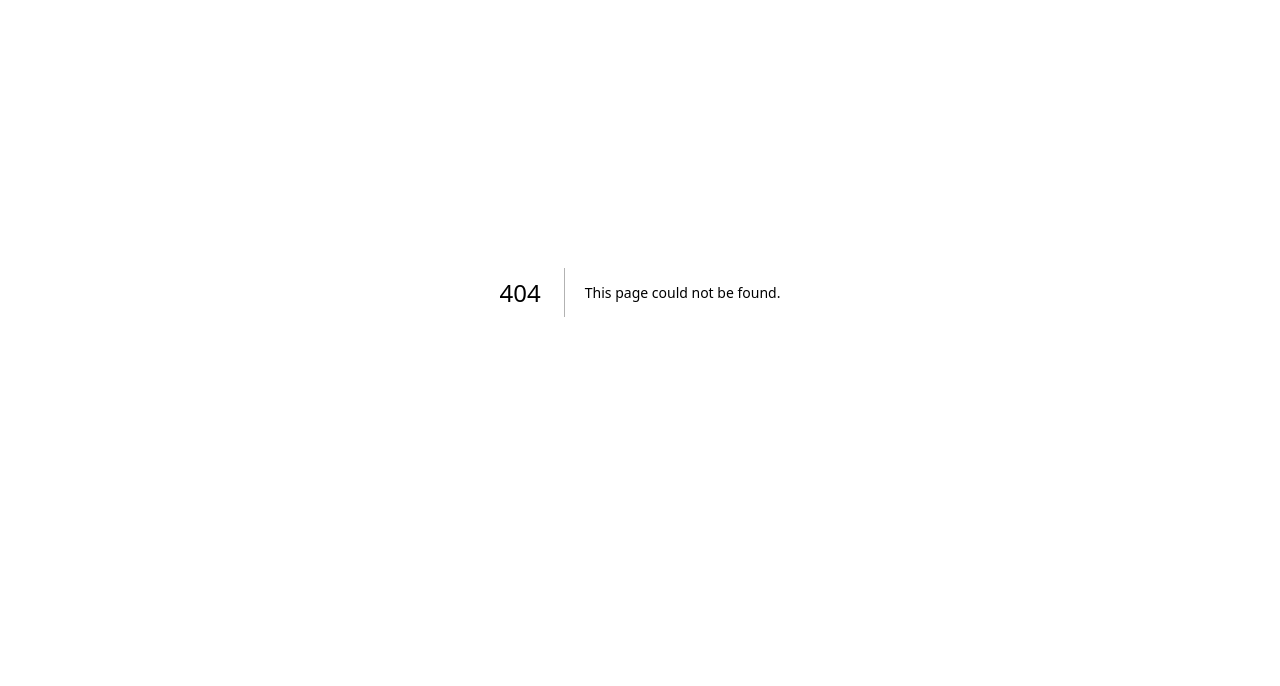
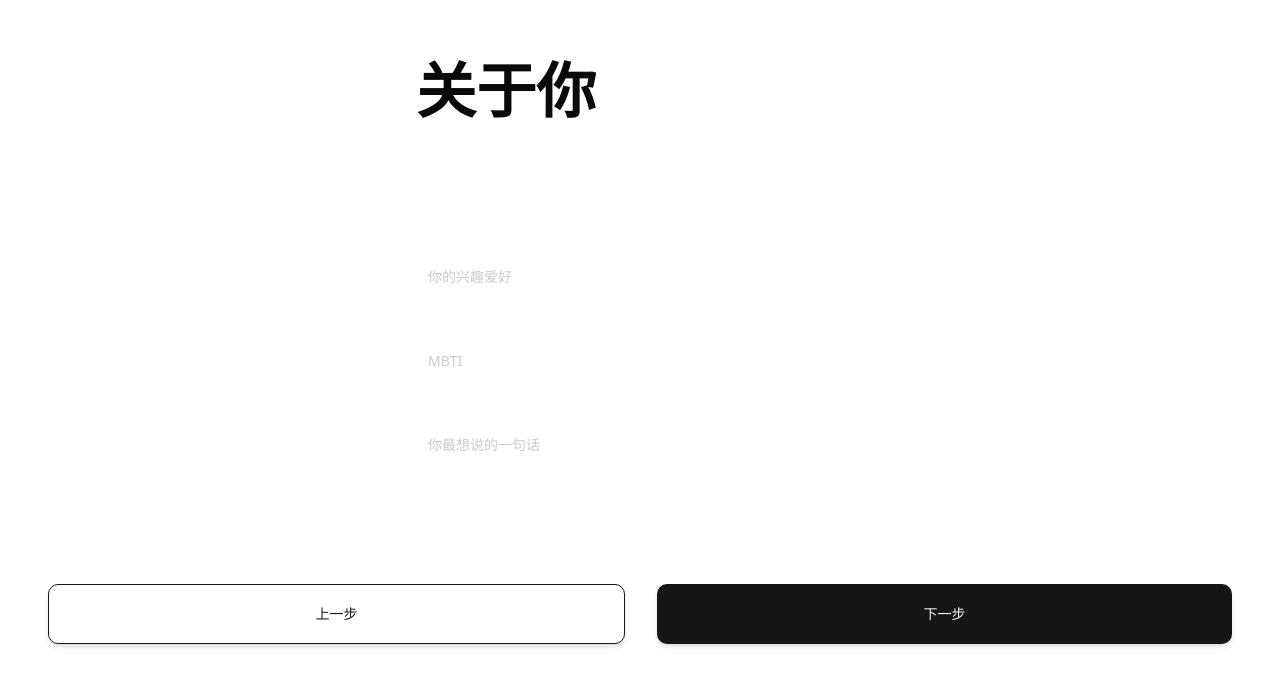
Before and after one commit to SinoAHpx/profile-matcher, a Next.js app: page /about-you in a window 1280 px wide. Before the commit this address had no page. Shown: the part 108-794 px from the top of the page. Built offline with nearby package versions, Linux system fonts and the light colour scheme.

Commit message:
feat: add about you page

```diff
--- /dev/null
+++ b/src/app/about-you/page.tsx
@@ -0,0 +1,26 @@
+import { Input } from '@/components/ui/input'
+import { Button } from '@/components/ui/button'
+
+export default function Page() {
+  return (
+    <div className="flex flex-col items-center justify-between min-h-screen p-12">
+      <div className='flex justify-start w-full max-w-md'>
+        <h1 className="mt-30 text-6xl font-bold mb-8">关于你</h1>
+      </div>
+
+      <div className="w-full max-w-md space-y-6">
+        <Input placeholder="你的兴趣爱好" className="w-full h-15" />
+
+        <Input placeholder="MBTI" className="w-full h-15" />
+
+        <Input placeholder="你最想说的一句话" className="w-full h-15" />
+      </div>
+
+
+      <div className="flex w-full justify-center space-x-8 mt-4">
+        <Button className='flex-1 h-15' variant="outline">上一步</Button>
+        <Button className='flex-1 h-15'>下一步</Button>
+      </div>
+    </div>
+  )
+}
--- a/src/app/basic-info/page.tsx
+++ b/src/app/basic-info/page.tsx
@@ -4,7 +4,6 @@ import { useState } from 'react'
 import { Avatar, AvatarImage, AvatarFallback } from '@/components/ui/avatar'
 import { Input } from '@/components/ui/input'
 import { Button } from '@/components/ui/button'
-import { Camera } from 'lucide-react'
 
 export default function Page() {
     const [avatarUrl, setAvatarUrl] = useState<string | null>(null)
```
